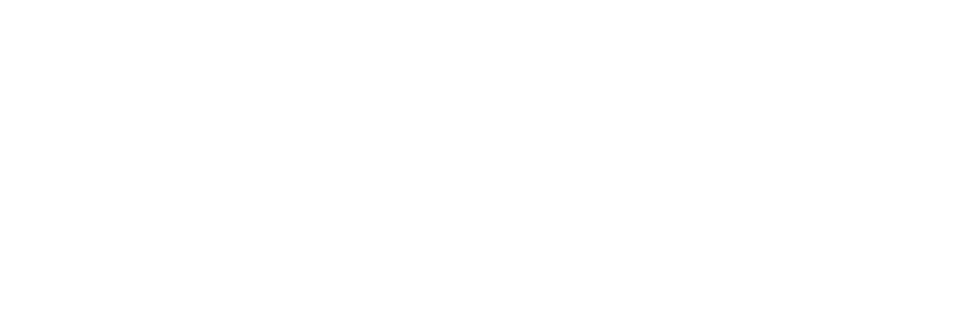
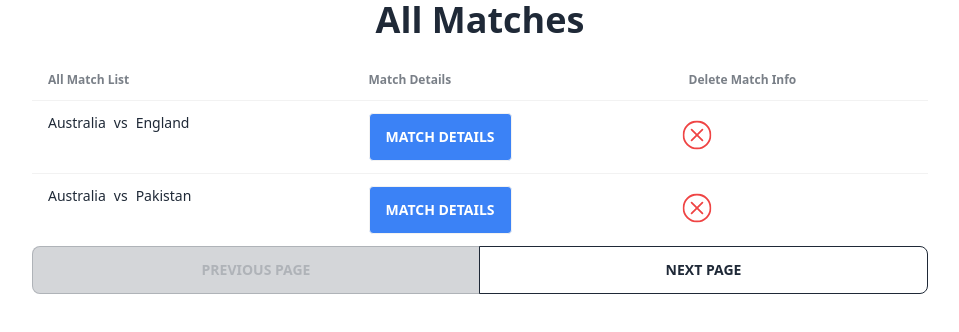
Before and after one commit to saimonsiddique/playCricket, a React (Vite) app: page /matches in a window 1280 px wide. Before the commit this address had no page. Shown: the top 332 px of the page, without its empty margins (160-1119 px from the left). Built offline with nearby package versions, Linux system fonts and the light colour scheme; data requests are answered from the project's data file.

Commit message:
core functionality done

```diff
--- a/data/db.json
+++ b/data/db.json
@@ -1,26 +1,5 @@
 {
   "matches": [
-    {
-      "id": 1,
-      "team1": "Bangladesh",
-      "team2": "India",
-      "matchRuns": [
-        1,
-        6,
-        2,
-        7,
-        1,
-        1,
-        3,
-        3,
-        7,
-        3,
-        4,
-        3
-      ],
-      "winner": "Bangladesh",
-      "tossWinner": "Bangladesh"
-    },
     {
       "team1": {
         "id": 5,
@@ -38,22 +17,86 @@
         "flagUrl": "https://www.worldometers.info/img/flags/uk-flag.gif"
       },
       "tossDecision": "bowl",
-      "id": 2,
+      "id": 1,
       "matchRun": [
+        3,
+        3,
+        1,
         2,
         1,
-        4,
+        1,
+        2,
+        1,
         1,
         2,
         3,
+        2
+      ],
+      "totalRun": 22
+    },
+    {
+      "team1": {
+        "id": 5,
+        "teamName": "Australia",
+        "flagUrl": "https://www.worldometers.info/img/flags/as-flag.gif"
+      },
+      "team2": {
+        "id": 3,
+        "teamName": "Pakistan",
+        "flagUrl": "https://www.worldometers.info/img/flags/pk-flag.gif"
+      },
+      "tossWinner": {
+        "id": 3,
+        "teamName": "Pakistan",
+        "flagUrl": "https://www.worldometers.info/img/flags/pk-flag.gif"
+      },
+      "id": 3,
+      "matchRun": [
+        3,
+        3,
+        3,
+        2,
+        3,
+        3,
+        2,
+        1,
+        2,
+        4,
+        3
+      ],
+      "totalRun": 29
+    },
+    {
+      "team1": {
+        "id": 3,
+        "teamName": "Pakistan",
+        "flagUrl": "https://www.worldometers.info/img/flags/pk-flag.gif"
+      },
+      "team2": {
+        "id": 6,
+        "teamName": "England",
+        "flagUrl": "https://www.worldometers.info/img/flags/uk-flag.gif"
+      },
+      "tossWinner": {
+        "id": 3,
+        "teamName": "Pakistan",
+        "flagUrl": "https://www.worldometers.info/img/flags/pk-flag.gif"
+      },
+      "id": 4,
+      "matchRun": [
+        1,
+        2,
         3,
         1,
         4,
+        3,
         4,
-        3,
+        2,
+        1,
+        1,
         2
       ],
-      "totalRun": 30
+      "totalRun": 24
     }
   ],
   "teams": [
--- a/src/App.jsx
+++ b/src/App.jsx
@@ -4,6 +4,8 @@ import { Route, Routes } from "react-router-dom";
 import Teams from "./pages/Teams.page";
 import Toss from "./pages/Toss.page";
 import Play from "./pages/Play.page";
+import Matches from "./pages/Matches.page";
+import MatchDetails from "./pages/MatchDetails.page";
 
 function App() {
   return (
@@ -12,6 +14,8 @@ function App() {
         <Route path="/" element={<Teams />} />
         <Route path="/toss" element={<Toss />} />
         <Route path="/play/:uuid" element={<Play />} />
+        <Route path="/matches" element={<Matches />} />
+        <Route path="/matches/:uuid" element={<MatchDetails />} />
       </Routes>
     </BrowserRouter>
   );
--- a/src/components/RunTable.jsx
+++ b/src/components/RunTable.jsx
@@ -11,9 +11,11 @@ function RunTable({ runs }) {
           </tr>
         </thead>
         <tbody>
-          {runs.map((run, index) => (
+          {runs?.map((run, index) => (
             <tr key={index}>
-              <td>{index + 1}</td>
+              <td>
+                {Math.floor(index / 6)}.{(index % 6) + 1}
+              </td>
               <td>{run}</td>
             </tr>
           ))}
--- /dev/null
+++ b/src/pages/MatchDetails.page.jsx
@@ -0,0 +1,67 @@
+import { useState, useEffect } from "react";
+import { useParams } from "react-router-dom";
+import axios from "axios";
+import RunTable from "../components/RunTable";
+
+function MatchDetails() {
+  const { uuid } = useParams();
+  const [match, setMatch] = useState({});
+  const [winner, setWinner] = useState("");
+
+  useEffect(() => {
+    axios.get(`http://localhost:8080/matches/${uuid}`).then((res) => {
+      setMatch(res.data);
+    });
+  }, [uuid]);
+
+  useEffect(() => {
+    if (match?.totalRun) {
+      const team1Run = match?.matchRun.slice(0, 6).reduce((acc, run) => {
+        if (run === 0) {
+          return acc;
+        }
+        return acc + run;
+      }, 0);
+      const team2Run = match?.totalRun - team1Run;
+      if (team1Run > team2Run) {
+        setWinner(match?.team1?.teamName);
+      } else {
+        setWinner(match?.team2?.teamName);
+      }
+    }
+  }, [match]);
+
+  return (
+    <>
+      <div>
+        <h1 className="flex justify-center text-4xl font-bold mb-5">
+          Match Details
+        </h1>
+        <p className="flex items-center gap-2 justify-center">
+          <span className="text-lg font-bold">{match?.team1?.teamName}</span>
+          vs
+          <span className="text-lg font-bold">{match?.team2?.teamName}</span>
+        </p>
+        <p className="flex items-center gap-2 justify-center">
+          <span className="text-lg font-bold">
+            {match?.tossWinner?.teamName}
+          </span>{" "}
+          won the toss and elected to {match?.tossDecision} first
+        </p>
+        <p className="flex items-center gap-2 justify-center">
+          Total Run: <span className="font-bold">{match?.totalRun}</span>
+        </p>
+        <p className="flex items-center gap-2 justify-center">
+          <span className="text-lg font-bold">{winner}</span> won the match
+        </p>
+      </div>
+      <div className="flex justify-center">
+        <div style={{ width: "70%" }}>
+          <RunTable runs={match?.matchRun} />
+        </div>
+      </div>
+    </>
+  );
+}
+
+export default MatchDetails;
--- /dev/null
+++ b/src/pages/Matches.page.jsx
@@ -0,0 +1,126 @@
+import axios from "axios";
+import React, { useEffect, useState } from "react";
+import { useNavigate } from "react-router-dom";
+
+function Matches() {
+  const [allMatches, setAllMatches] = useState([]);
+  const [currentPage, setCurrentPage] = useState(1);
+  const [matchesPerPage] = useState(2);
+
+  const navigate = useNavigate();
+
+  useEffect(() => {
+    axios.get(`http://localhost:8080/matches`).then((res) => {
+      console.log(res.data);
+      setAllMatches(res.data);
+    });
+  }, []);
+
+  const indexOfLastMatch = currentPage * matchesPerPage;
+  const indexOfFirstMatch = indexOfLastMatch - matchesPerPage;
+  const currentMatches = allMatches.slice(indexOfFirstMatch, indexOfLastMatch);
+
+  const handleMatchClick = (match) => {
+    navigate(`/matches/${match?.id}`);
+  };
+
+  const handlePreviousPage = () => {
+    setCurrentPage((prevPage) => prevPage - 1);
+  };
+
+  const handleNextPage = () => {
+    setCurrentPage((prevPage) => prevPage + 1);
+  };
+
+  const handleDeleteMatch = (match) => {
+    axios.delete(`http://localhost:8080/matches/${match.id}`).then((res) => {
+      console.log(res.data);
+      setAllMatches(allMatches.filter((m) => m.id !== match.id));
+    });
+  };
+
+  return (
+    <>
+      <div>
+        <h1 className="flex justify-center text-4xl font-bold mb-5">
+          All Matches
+        </h1>
+      </div>
+      <div className="flex flex-col w-[70%] m-auto">
+        <div className="overflow-x-auto">
+          <table className="table">
+            <thead>
+              <tr>
+                <th>All Match List</th>
+                <th>Match Details</th>
+                <th>Delete Match Info</th>
+              </tr>
+            </thead>
+            <tbody>
+              {currentMatches.map((match, index) => (
+                <tr
+                  key={index}
+                  onClick={() => handleMatchClick(match)}
+                  className="cursor-pointer hover:bg-gray-100"
+                >
+                  <td className="flex gap-2">
+                    <span>{match?.team1?.teamName}</span>
+                    vs
+                    <span>{match?.team2?.teamName}</span>
+                  </td>
+                  <td>
+                    <button
+                      className="btn
+                    bg-blue-500 text-white font-semibold py-2 px-4 rounded
+                    hover:bg-indigo-700 hover:text-white
+                  "
+                    >
+                      Match Details
+                    </button>
+                  </td>
+                  <td>
+                    <button
+                      style={{ transform: "scale(1.8)" }}
+                      className="text-red-500"
+                      onClick={() => handleDeleteMatch(match)}
+                    >
+                      <svg
+                        xmlns="http://www.w3.org/2000/svg"
+                        width="16"
+                        height="16"
+                        fill="currentColor"
+                        className="bi bi-x-circle"
+                        viewBox="0 0 16 16"
+                      >
+                        <path d="M8 15A7 7 0 1 1 8 1a7 7 0 0 1 0 14zm0 1A8 8 0 1 0 8 0a8 8 0 0 0 0 16z" />
+                        <path d="M4.646 4.646a.5.5 0 0 1 .708 0L8 7.293l2.646-2.647a.5.5 0 0 1 .708.708L8.707 8l2.647 2.646a.5.5 0 0 1-.708.708L8 8.707l-2.646 2.647a.5.5 0 0 1-.708-.708L7.293 8 4.646 5.354a.5.5 0 0 1 0-.708z" />
+                      </svg>
+                    </button>
+                  </td>
+                </tr>
+              ))}
+            </tbody>
+          </table>
+        </div>
+        <div className="join grid grid-cols-2">
+          <button
+            className="join-item btn btn-outline"
+            onClick={handlePreviousPage}
+            disabled={currentPage === 1}
+          >
+            Previous page
+          </button>
+          <button
+            className="join-item btn btn-outline"
+            onClick={handleNextPage}
+            disabled={indexOfLastMatch >= allMatches.length}
+          >
+            Next page
+          </button>
+        </div>
+      </div>
+    </>
+  );
+}
+
+export default Matches;
--- a/src/pages/Play.page.jsx
+++ b/src/pages/Play.page.jsx
@@ -49,7 +49,7 @@ function Play() {
           Total Run: <span className="font-bold">{totalRun}</span>
         </p>
         <div className="flex items-center gap-2 justify-center">
-          {matchRun.length <= 12 ? (
+          {matchRun.length < 12 ? (
             <button
               className="btn
             bg-blue-500 text-white font-semibold py-2 px-4 rounded
@@ -61,9 +61,19 @@ function Play() {
               Bowl
             </button>
           ) : (
-            <p className="flex items-center gap-2 justify-center">
-              Match Finished Well done
-            </p>
+            <div className="flex flex-col ">
+              <p className="flex items-center gap-2 justify-center">
+                Match Finished Well done
+              </p>
+              <button
+                className="btn
+          bg-green-500 text-white font-semibold py-2 px-4 rounded
+          hover:bg-green-700 hover:text-white
+          "
+              >
+                Full Score
+              </button>
+            </div>
           )}
         </div>
       </div>
```
